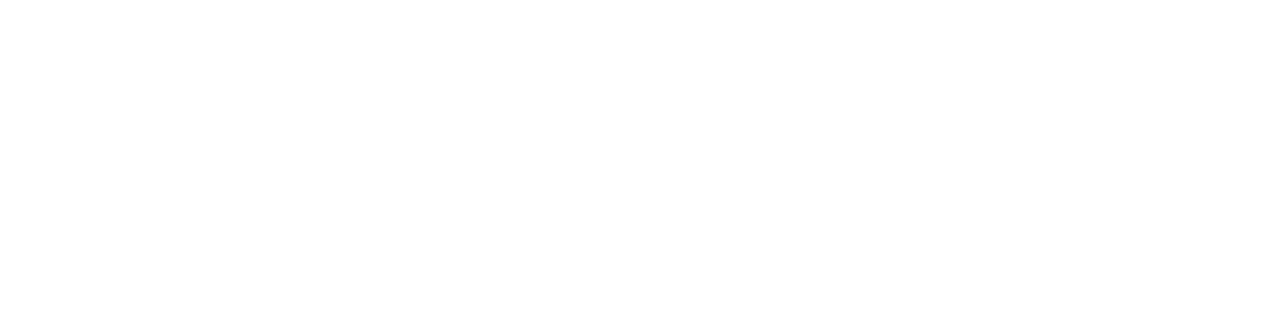
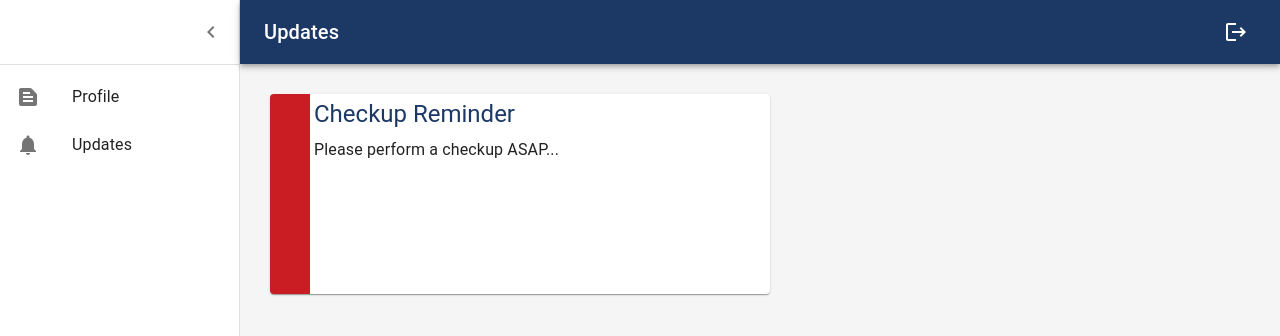
Before and after one commit to YZLoh/CS6440_medilytics, a React (Create React App) app: page /patient-updates in a window 1280 px wide. Before the commit this address had no page. Shown: the top 336 px of the page. Built offline with nearby package versions, Linux system fonts and the light colour scheme.

Commit message:
ui for patient pages added

```diff
--- /dev/null
+++ b/src/App.css
@@ -0,0 +1,20 @@
+.formatted-link {
+    text-decoration: none;
+    color: inherit;
+  }
+
+.card-body {
+    width:500px;
+    height: 200px;
+    margin: 30px ;
+    border-left: 40px solid #C91C23;
+    background-color: rgb(135,135,135);
+  }
+.card-heading {
+    padding: 4px;
+    color: #1C3966;
+}
+
+.card-content {
+    padding: 4px;
+}
--- a/src/App.js
+++ b/src/App.js
@@ -1,22 +1,15 @@
 import SignIn from './SignIn';
+import PatientProfile from './patient/PatientProfile';
+import PatientUpdates from './patient/PatientUpdates';
 import {BrowserRouter as Router, Route, Routes} from 'react-router-dom';
 function App() {
   return (
-    // <div className="App">
-    //   <header className="App-header">
-
-    //     <p>
-    //       Hello, World!
-    //     </p>
-
-    //   </header>
-    // </div>
     <>
-
       <Router>
       <Routes>
       <Route exact path="/login" element={<SignIn />} />
-
+      <Route exact path="/patient-profile" element={<PatientProfile />} />
+      <Route exact path="/patient-updates" element={<PatientUpdates />} />
       </Routes>
       </Router>
     </>
--- a/src/SignIn.js
+++ b/src/SignIn.js
@@ -72,7 +72,8 @@
               type="submit"
               fullWidth
               variant="contained"
-              sx={{ mt: 3, mb: 2 }}
+              sx={{ mt: 3, mb: 2 ,color: "#1C3966"}}
+
             >
               Sign In
             </Button>
--- /dev/null
+++ b/src/patient/PatientProfile.js
@@ -0,0 +1,138 @@
+import * as React from 'react';
+import { styled, createTheme, ThemeProvider } from '@mui/material/styles';
+import {IconButton, Divider, Typography,Box, CssBaseline, Toolbar, List, AppBar as MuiAppBar, Drawer as MuiDrawer  } from '@mui/material';
+import {Menu, ChevronLeft, Logout } from '@mui/icons-material'
+import { menuListItems} from './menuList.js';
+import {useNavigate} from "react-router-dom";
+const drawerWidth = 240;
+
+const AppBar = styled(MuiAppBar, {
+  shouldForwardProp: (prop) => prop !== 'open',
+})(({ theme, open }) => ({
+  zIndex: theme.zIndex.drawer + 1,
+  transition: theme.transitions.create(['width', 'margin'], {
+    easing: theme.transitions.easing.sharp,
+    duration: theme.transitions.duration.leavingScreen,
+  }),
+  ...(open && {
+    marginLeft: drawerWidth,
+    width: `calc(100% - ${drawerWidth}px)`,
+    transition: theme.transitions.create(['width', 'margin'], {
+      easing: theme.transitions.easing.sharp,
+      duration: theme.transitions.duration.enteringScreen,
+    }),
+  }),
+}));
+
+const Drawer = styled(MuiDrawer, { shouldForwardProp: (prop) => prop !== 'open' })(
+  ({ theme, open }) => ({
+    '& .MuiDrawer-paper': {
+      position: 'relative',
+      whiteSpace: 'nowrap',
+      width: drawerWidth,
+      transition: theme.transitions.create('width', {
+        easing: theme.transitions.easing.sharp,
+        duration: theme.transitions.duration.enteringScreen,
+      }),
+      boxSizing: 'border-box',
+      ...(!open && {
+        overflowX: 'hidden',
+        transition: theme.transitions.create('width', {
+          easing: theme.transitions.easing.sharp,
+          duration: theme.transitions.duration.leavingScreen,
+        }),
+        width: theme.spacing(7),
+        [theme.breakpoints.up('sm')]: {
+          width: theme.spacing(9),
+        },
+      }),
+    },
+  }),
+);
+
+
+const defaultTheme = createTheme();
+
+export default function Dashboard() {
+  const [open, setOpen] = React.useState(true);
+  const toggleDrawer = () => {
+    setOpen(!open);
+  };
+  const navigate = useNavigate();
+  const logout =() => {
+    navigate('/login');
+  }
+  return (
+    <ThemeProvider theme={defaultTheme}>
+      <Box sx={{ display: 'flex' }}  >
+        <CssBaseline />
+        <AppBar position="absolute" open={open} style={{backgroundColor:"#1C3966"}}>
+          <Toolbar
+            sx={{
+              pr: '24px',
+            }}
+          >
+            <IconButton
+              edge="start"
+              color="inherit"
+              aria-label="open drawer"
+              onClick={toggleDrawer}
+              sx={{
+                marginRight: '36px',
+                ...(open && { display: 'none' }),
+              }}
+            >
+              <Menu />
+            </IconButton>
+            <Typography
+              component="h1"
+              variant="h6"
+              color="inherit"
+              noWrap
+              sx={{ flexGrow: 1 }}
+            >
+              Profile
+            </Typography>
+            <IconButton color="inherit" onClick={logout}>
+
+                <Logout />
+
+            </IconButton>
+          </Toolbar>
+        </AppBar>
+        <Drawer variant="permanent" open={open}>
+          <Toolbar
+            sx={{
+              display: 'flex',
+              alignItems: 'center',
+              justifyContent: 'flex-end',
+              px: [1],
+            }}
+          >
+            <IconButton onClick={toggleDrawer}>
+              <ChevronLeft />
+            </IconButton>
+          </Toolbar>
+          <Divider />
+           <List component="nav">
+            {menuListItems}
+          </List>
+        </Drawer>
+        <Box
+          component="main"
+          sx={{
+            backgroundColor: (theme) =>
+              theme.palette.mode === 'light'
+                ? theme.palette.grey[100]
+                : theme.palette.grey[900],
+            flexGrow: 1,
+            height: '100vh',
+            overflow: 'auto',
+          }}
+        >
+          <Toolbar />
+        </Box>
+      </Box>
+    </ThemeProvider>
+  );
+}
--- /dev/null
+++ b/src/patient/PatientUpdates.js
@@ -0,0 +1,163 @@
+import * as React from 'react';
+import { styled, createTheme, ThemeProvider } from '@mui/material/styles';
+import {Card, IconButton, Divider, Typography,Box, CssBaseline, Toolbar, List, AppBar as MuiAppBar, Drawer as MuiDrawer  } from '@mui/material';
+import {Menu, ChevronLeft, Logout } from '@mui/icons-material'
+import { menuListItems} from './menuList.js';
+import "../App.css";
+import {useNavigate} from "react-router-dom";
+
+
+  const drawerWidth = 240;
+
+const AppBar = styled(MuiAppBar, {
+  shouldForwardProp: (prop) => prop !== 'open',
+})(({ theme, open }) => ({
+  zIndex: theme.zIndex.drawer + 1,
+  transition: theme.transitions.create(['width', 'margin'], {
+    easing: theme.transitions.easing.sharp,
+    duration: theme.transitions.duration.leavingScreen,
+  }),
+  ...(open && {
+    marginLeft: drawerWidth,
+    width: `calc(100% - ${drawerWidth}px)`,
+    transition: theme.transitions.create(['width', 'margin'], {
+      easing: theme.transitions.easing.sharp,
+      duration: theme.transitions.duration.enteringScreen,
+    }),
+  }),
+}));
+
+const Drawer = styled(MuiDrawer, { shouldForwardProp: (prop) => prop !== 'open' })(
+  ({ theme, open }) => ({
+    '& .MuiDrawer-paper': {
+      position: 'relative',
+      whiteSpace: 'nowrap',
+      width: drawerWidth,
+      transition: theme.transitions.create('width', {
+        easing: theme.transitions.easing.sharp,
+        duration: theme.transitions.duration.enteringScreen,
+      }),
+      boxSizing: 'border-box',
+      ...(!open && {
+        overflowX: 'hidden',
+        transition: theme.transitions.create('width', {
+          easing: theme.transitions.easing.sharp,
+          duration: theme.transitions.duration.leavingScreen,
+        }),
+        width: theme.spacing(7),
+        [theme.breakpoints.up('sm')]: {
+          width: theme.spacing(9),
+        },
+      }),
+    },
+  }),
+);
+
+
+const defaultTheme = createTheme();
+
+export default function Dashboard() {
+  const [open, setOpen] = React.useState(true);
+  const toggleDrawer = () => {
+    setOpen(!open);
+
+  };
+
+  const navigate = useNavigate();
+  const logout =() => {
+    navigate('/login');
+  }
+  return (
+
+    <ThemeProvider theme={defaultTheme}>
+      <Box sx={{ display: 'flex' }}  >
+        <CssBaseline />
+        <AppBar position="absolute" open={open} style={{backgroundColor:"#1C3966"}}>
+          <Toolbar
+            sx={{
+              pr: '24px',
+            }}
+          >
+            <IconButton
+              edge="start"
+              color="inherit"
+              aria-label="open drawer"
+              onClick={toggleDrawer}
+              sx={{
+                marginRight: '36px',
+                ...(open && { display: 'none' }),
+              }}
+            >
+              <Menu />
+            </IconButton>
+            <Typography
+              component="h1"
+              variant="h6"
+              color="inherit"
+              noWrap
+              sx={{ flexGrow: 1 }}
+            >
+              Updates
+            </Typography>
+            <IconButton color="inherit" onClick={logout}>
+
+                <Logout />
+
+            </IconButton>
+          </Toolbar>
+        </AppBar>
+        <Drawer variant="permanent" open={open}>
+          <Toolbar
+            sx={{
+              display: 'flex',
+              alignItems: 'center',
+              justifyContent: 'flex-end',
+              px: [1],
+            }}
+          >
+            <IconButton onClick={toggleDrawer}>
+              <ChevronLeft />
+            </IconButton>
+          </Toolbar>
+          <Divider />
+           <List component="nav">
+            {menuListItems}
+          </List>
+        </Drawer>
+        <Box
+          component="main"
+          sx={{
+            backgroundColor: (theme) =>
+              theme.palette.mode === 'light'
+                ? theme.palette.grey[100]
+                : theme.palette.grey[900],
+            flexGrow: 1,
+            height: '100vh',
+            overflow: 'auto',
+          }}
+        >
+          <Toolbar />
+
+{/* No notifs */}
+          {/* <Typography   sx={{
+                textAlign: 'center',
+                justifyContent: 'center',
+                alignItems: 'center',
+                marginTop: 50
+
+              }}>
+            You have no new updates.
+          </Typography> */}
+
+{/* Notifs Present - Set title + content dynamically */}
+ <Card  className="card-body" >
+  <Typography variant="h5" className='card-heading'>
+    Checkup Reminder
+  </Typography>
+  <Typography className='card-content'> Please perform a checkup ASAP...</Typography>
+ </Card>
+        </Box>
+      </Box>
+    </ThemeProvider>
+  );
+}
--- /dev/null
+++ b/src/patient/menuList.js
@@ -0,0 +1,27 @@
+import * as React from 'react';
+import {ListItemButton,ListItemText, ListItemIcon} from '@mui/material';
+import {Notifications, TextSnippet} from '@mui/icons-material';
+import { Link } from 'react-router-dom';
+import '../App.css';
+export const menuListItems = (
+  <React.Fragment>
+    <Link to="/patient-profile" className='formatted-link'>
+    <ListItemButton>
+      <ListItemIcon>
+        <TextSnippet />
+      </ListItemIcon>
+
+      <ListItemText primary="Profile" />
+    </ListItemButton>
+   </Link>
+   <Link to="/patient-updates" className='formatted-link'>
+    <ListItemButton>
+      <ListItemIcon>
+        <Notifications/>
+      </ListItemIcon>
+      <ListItemText primary="Updates" className='formatted-link' />
+    </ListItemButton>
+    </Link>
+
+  </React.Fragment>
+);
```
